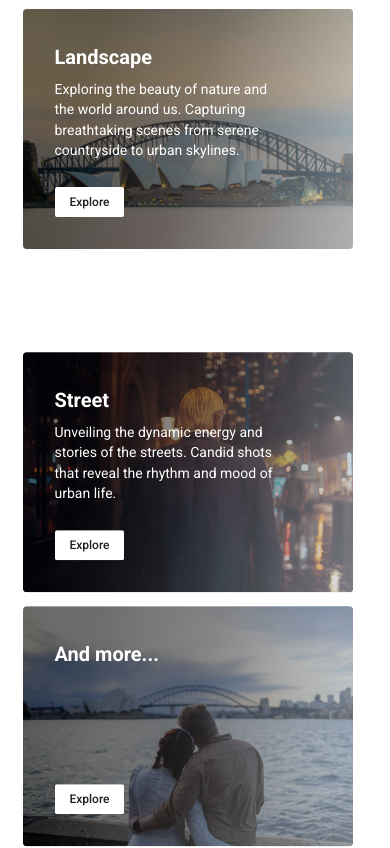
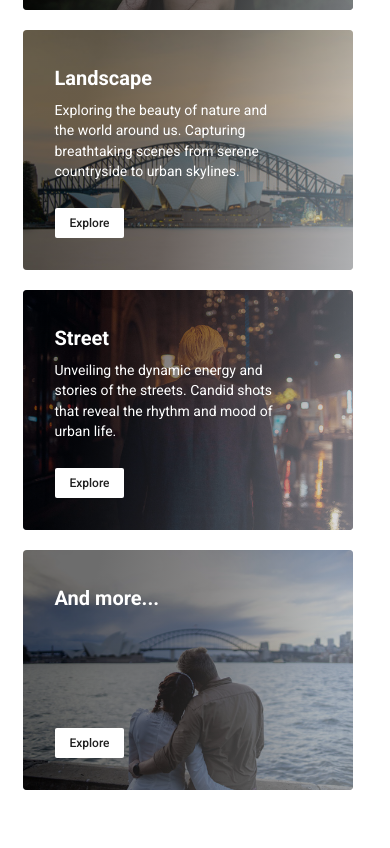
Before and after one commit to andrewnguyen-nsw/photography-gallery, a Next.js app: page / in a window 390 px wide. Shown: the part 1340-2188 px from the top of the page. Built offline with nearby package versions, Linux system fonts and the light colour scheme; no server answers; a web font is replaced by a local one.

Commit message:
Change in ContactForm

```diff
--- a/app/layout.jsx
+++ b/app/layout.jsx
@@ -8,7 +8,6 @@ import { theme } from "../theme";
 import Provider from "@components/Provider/Provider";
 import Nav from "@components/Nav/Nav";
 import Footer from "@components/Footer/Footer";
-
 
 export const metadata = {
   title: "AndrewNguyen's Photography Gallery",
@@ -26,14 +25,12 @@ export default function RootLayout({ children }) {
           content="minimum-scale=1, initial-scale=1, width=device-width, user-scalable=no"
         />
       </head>
-      <body>
+      <body className="">
         <Provider>
           <MantineProvider theme={theme}>
             <div className="site-wrapper">
               <Nav />
-              <main className="content-wrapper">
-                {children}
-              </main>
+              <main className="content-wrapper">{children}</main>
               <Footer />
             </div>
           </MantineProvider>
--- a/app/page.jsx
+++ b/app/page.jsx
@@ -10,9 +10,11 @@ import aboutMe from "/public/assets/images/Avatar_Veu.png";
 import { motion } from "framer-motion";
 import useParallax from "@hooks/useParallax";
 import AnimatedText from "@components/AnimatedText/AnimatedText";
+import { useMediaQuery } from "@mantine/hooks";
 
 export default function Home() {
   const { containerRef, sm, lg, xxl } = useParallax();
+  const isDesktop = useMediaQuery('(min-width: 48em)');
 
   return (
     <>
@@ -162,11 +164,11 @@ export default function Home() {
             duration: 2,
             ease: [0.6, 0.01, 0.05, 0.95],
           }}
-          viewport={{ margin: "300px" }}
+          viewport={{ margin: "800px" }}
         >
-          <Grid className="py-48" gutter="xl">
+          <Grid  className={isDesktop ? 'py-48' : 'py-24'} gutter="lg">
             <Grid.Col span={{ base: 12, md: 4 }} className="my-auto">
-              <motion.div style={{ y: lg }}>
+              <motion.div style={{ y: isDesktop ? lg : 0 }}>
                 <GenresCard
                   title="Portrait"
                   description="Capturing the essence of individuals through close-ups, showcasing their expressions and personalities."
@@ -175,14 +177,14 @@ export default function Home() {
               </motion.div>
             </Grid.Col>
             <Grid.Col span={{ base: 12, md: 4 }}>
-              <motion.div style={{ y: lg }}>
+              <motion.div style={{ y: isDesktop ? lg : 0 }} className={isDesktop ? '' : 'mb-5'}>
                 <GenresCard
                   title="Landscape"
                   description="Exploring the beauty of nature and the world around us. Capturing breathtaking scenes from serene countryside to urban skylines."
                   image="/assets/images/OperaHouse.jpg"
                 />
               </motion.div>
-              <motion.div style={{ y: sm }}>
+              <motion.div style={{ y: isDesktop ? sm : 0 }}>
                 <GenresCard
                   title="Street"
                   description="Unveiling the dynamic energy and stories of the streets. Candid shots that reveal the rhythm and mood of urban life."
@@ -190,8 +192,8 @@ export default function Home() {
                 />
               </motion.div>
             </Grid.Col>
-            <Grid.Col span={{ base: 12, md: 4 }} className="mt-60">
-              <motion.div style={{ y: xxl }}>
+            <Grid.Col span={{ base: 12, md: 4 }}  className={isDesktop ? 'mt-60' : 'mt-0'}>
+              <motion.div style={{ y: isDesktop ? xxl : 0 }}>
                 <GenresCard
                   title="And more..."
                   description=""
--- a/app/photoshoot/page.jsx
+++ b/app/photoshoot/page.jsx
@@ -77,8 +77,10 @@ const Photoshoot = () => {
       <div className="homepage-container">
         <Carousel/>
 
+        {/*
         <h2 lang="vi" className="h2_text text-center">Book đi chờ chi</h2>
         <h2 className="h2_serif text-center ">Want stunning photos?</h2>
+
 
         <Grid className="mb-20 p-2">
           <Grid.Col span={{base:12, sm:6, lg:4}}>
@@ -91,6 +93,7 @@ const Photoshoot = () => {
             <PhotoshootPackageCard icon={iconCameraStar} title="Premium package" desc={premiumList} />
           </Grid.Col>
         </Grid>
+        */}
 
         <h2 lang="vi" className="h2_text text-center">Thiên hạ nói gì?</h2>
         <h2 className="h2_serif text-center ">Happy Clients</h2>
--- a/components/ContactForm/ContactForm.jsx
+++ b/components/ContactForm/ContactForm.jsx
@@ -15,8 +15,6 @@ import Link from 'next/link'
 import classes from './ContactForm.module.css';
 import { IconBrandMessenger } from '@tabler/icons-react'
 import { sendEmail } from './../../utils/sendEmail';
-import { set } from 'mongoose';
-import { partyPopper } from '/public/assets/icons/party-popper.svg';
 
 const ContactForm = () => {
   const [isLoading, setIsLoading] = useState(false);
@@ -48,8 +46,8 @@ const ContactForm = () => {
 
   return (
     <section className={classes.wrapper}>
-      <div className="my-6 md:my-8 sm:w-3/4 md:w-1/2 lg:w-5/12 mx-auto">
-        <h2 className='h2_text text-center mb-8 md:mb-10'>Book Now</h2>
+      <div className="my-6 md:my-8 sm:w-5/6 md:w-8/12 lg:w-5/12 sm:px-8 md:px-12 border border-gray-300 rounded-md">
+        <h2 className='h2_text text-center mt-6 mb-4 md:mt-8 md:mb-6'>Book Now</h2>
         <div className={classes.form}>
           <Button component={Link} href="https://www.m.me/ekeminhmu/" target='_blank' fullWidth color="#006AFF" leftSection={<IconBrandMessenger size={18} />}>Talk to me on Facebook Messenger</Button>
           <Divider my="md" label="OR" labelPosition="center" />
--- a/components/ContactForm/ContactForm.module.css
+++ b/components/ContactForm/ContactForm.module.css
@@ -1,20 +1,10 @@
 .wrapper {
   min-height: rem(400px);
-  background-image: linear-gradient(
-    -60deg,
-    #eaf0f5 0%,
-    #d4dfea 100%
-    /* var(--mantine-color-green-0) 0%,
-    var(--mantine-color-green-1) 100% */
-  );
-  background-color: white;
   /* border-radius: var(--mantine-radius-md); */
-  padding: calc(var(--mantine-spacing-md) * 2.5);
   margin: calc(var(--mantine-spacing-xl) * 2.5) 0 0 0;
-
-  @media (max-width: $mantine-breakpoint-sm) {
-    padding: calc(var(--mantine-spacing-xl) * 1.5);
-  }
+  display: flex;
+  flex-direction: column;
+  align-items: center;
 }
 
 .form {
@@ -23,7 +13,7 @@
   border-radius: var(--mantine-radius-sm);
   /* box-shadow: var(--mantine-shadow-lg); */
 
-  @media (max-width: $mantine-breakpoint-sm) {
+  @media (max-width: var(--mantine-breakpoint-sm)) {
     margin: calc(var(--mantine-spacing-xl) * 1.5) 0;
   }
 }
--- a/styles/globals.css
+++ b/styles/globals.css
@@ -51,14 +51,14 @@ html {
 }
 
 .highlight-hover::before {
-  content: '';
+  content: "";
   position: absolute;
   top: 43%;
   left: 0;
   right: 0;
   bottom: 0;
   height: 40%;
-  background-color: #FFE5B4; /* Peach color */
+  background-color: #ffe5b4; /* Peach color */
   transform: scaleX(0);
   transform-origin: bottom left;
   transition: transform 0.3s ease-in-out;
@@ -69,7 +69,6 @@ html {
   transform: scaleX(1);
 }
 
-
 .flex-center {
   @apply flex justify-center items-center;
 }
@@ -78,7 +77,8 @@ html {
   @apply flex justify-between items-center;
 }
 
-.arrow-rotate-90, .arrow-rotate-180 {
+.arrow-rotate-90,
+.arrow-rotate-180 {
   transition: transform 0.25s ease-in-out;
 }
 
@@ -107,3 +107,21 @@ a:hover .arrow-rotate-180 {
   background: grey;
   margin-bottom: 12px;
 }
+
+.mesh-bg {
+  position: absolute;
+  left: 0;
+  top: 0;
+  z-index: -10;
+  width: 100%;
+  height: 400vh;
+  opacity: 0.3;
+  background-color: #99b4ff;
+  background-image: radial-gradient(
+      at 23% 10%,
+      hsla(13, 79%, 72%, 1) 0px,
+      transparent 50%
+    ),
+    radial-gradient(at 29% 93%, hsla(149, 92%, 71%, 1) 0px, transparent 50%),
+    radial-gradient(at 9% 47%, hsla(327, 94%, 69%, 1) 0px, transparent 50%);
+}
```
